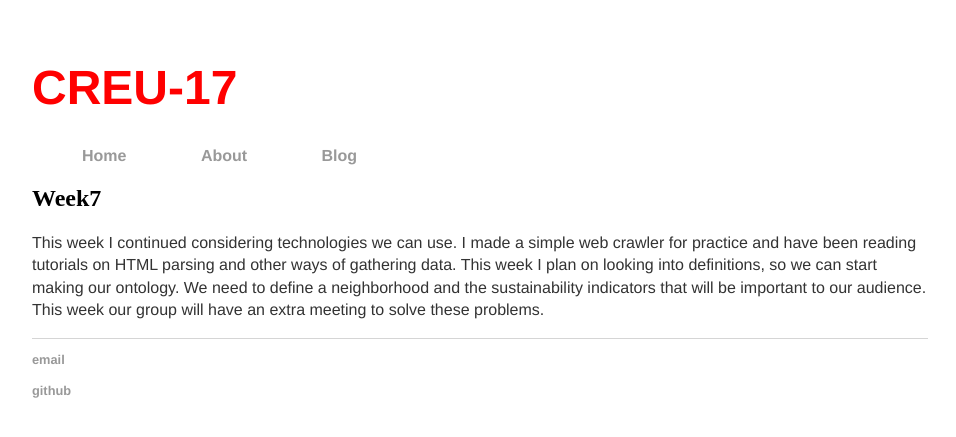
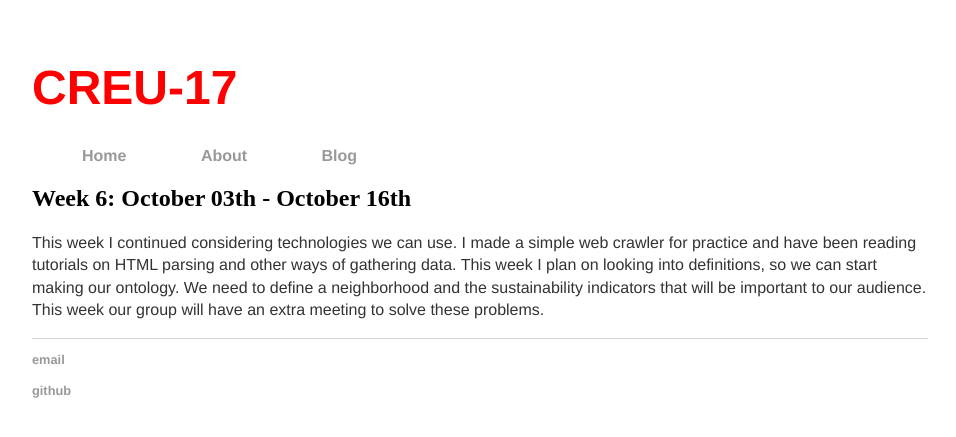
Before and after one commit to maxpaper86/CREU-Poly-17, a Jekyll site: the page built from _posts/2017-10-25-week7.md, in a window 1280 px wide. Shown: the top 437 px of the page, without its empty margins (160-1116 px from the left). Built offline with Jekyll 4.4.1, drawn with Linux system fonts in a browser that asks for light colours; our own code applies the rules of GitHub Pages for plain Markdown files.

Commit message:
Update 2017-10-25-week7.md

```diff
--- a/_posts/2017-10-25-week7.md
+++ b/_posts/2017-10-25-week7.md
@@ -1 +1,8 @@
-This week I continued considering technologies we can use. I made a simple web crawler for practice and have been reading tutorials on HTML parsing and other ways of gathering data. This week I plan on looking into definitions, so we can start making our ontology. We need to define a neighborhood and the sustainability indicators that will be important to our audience. This week our group will have an extra meeting to solve these problems.
+---
+layout: default
+title: "Week 6: October 03th - October 16th"
+date: 2017-10-16
+published: true
+excerpt_separator: <excerpt>
+---
+This week I continued considering technologies we can use. <excerpt> I made a simple web crawler for practice and have been reading tutorials on HTML parsing and other ways of gathering data. This week I plan on looking into definitions, so we can start making our ontology. We need to define a neighborhood and the sustainability indicators that will be important to our audience. This week our group will have an extra meeting to solve these problems.
```
